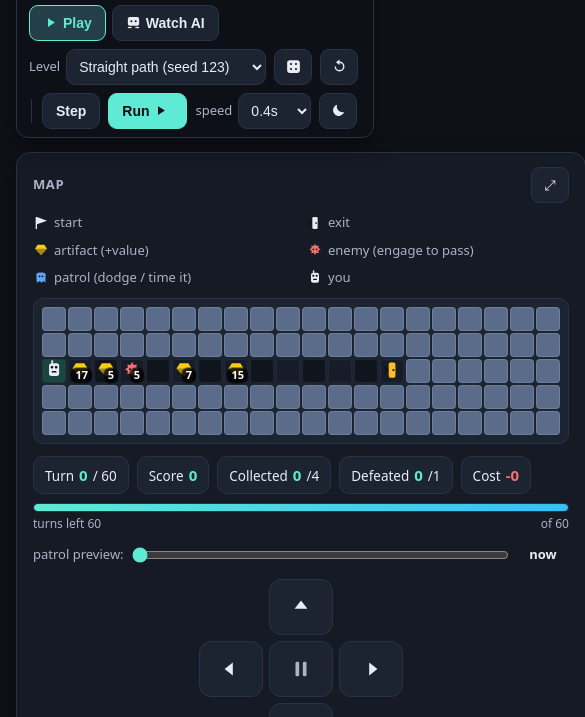
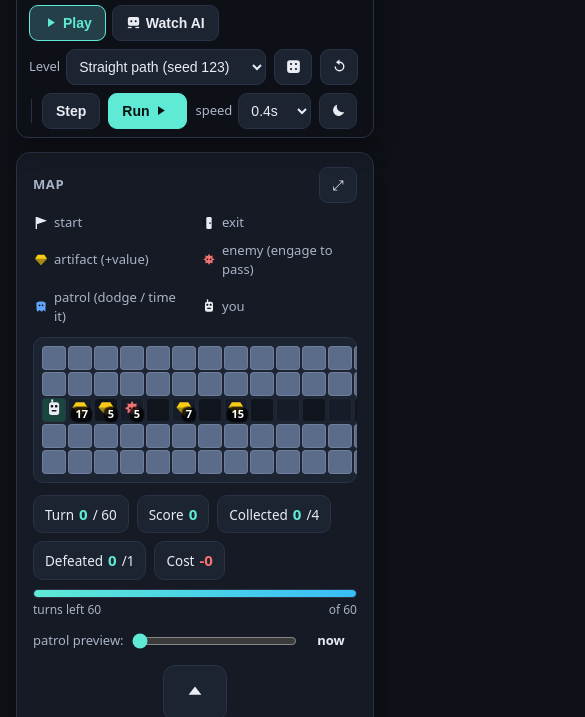
Before and after one commit to marcogamer46/adventure-code-game, a plain HTML site: page index.html in a window 390 px wide. Shown: the part 50-767 px from the top of the page, 585 px wide, since content can reach past the window. Drawn offline with Linux system fonts and the light colour scheme.

Commit message:
Fix mobile overflow and desktop cell sizes
- .layout children get min-width:0 so the grid can't blow out past the
  viewport (was 570px at 360/390px widths)
- single-column layout by default; two columns only >=1280px with a
  1.6fr/1fr split so a 20-wide board keeps >=28px cells on desktop

Verified with Playwright + Firefox: no h-scroll at 360/390/768/1024,
board/chips/D-pad within the viewport, cells >=28px desktop / >=16px
mobile, badge font >=11px, all tabs non-empty, theme toggles, level
0 winnable, Watch AI reaches the exit, zero console errors.

Co-Authored-By: Claude Opus 5.5 <noreply@anthropic.com>

```diff
--- a/index.html
+++ b/index.html
@@ -62,10 +62,11 @@
   svg.tiny{width:15px; height:15px; vertical-align:-2px; display:inline-block}
 
   /* ============ LAYOUT ============ */
-  .layout{display:grid; grid-template-columns:minmax(0,1.05fr) minmax(0,1fr); gap:16px; align-items:start}
-  .layout.wide{grid-template-columns:1fr}
+  .layout{display:grid; grid-template-columns:1fr; gap:16px; align-items:start}
+  .layout>*{min-width:0}
+  .layout.wide{g}>-template-columns:1fr}
   .layout.wide .boardcol{display:none}
-  @media (max-width:920px){ .layout{grid-template-columns:1fr} }
+  @media (min-width:1280px){ .layout{grid-template-columns:minmax(0,1.6fr) minmax(0,1fr)} }
   .card{background:var(--panel); border:1px solid var(--line); border-radius:var(--rad); padding:14px 16px; box-shadow:var(--shadow)}
   .card h2{font-size:13px; text-transform:uppercase; letter-spacing:.6px; color:var(--muted); margin-bottom:10px; font-weight:650}
   .boardhead{display:flex; align-items:center; justify-content:space-between; margin-bottom:10px}
```
